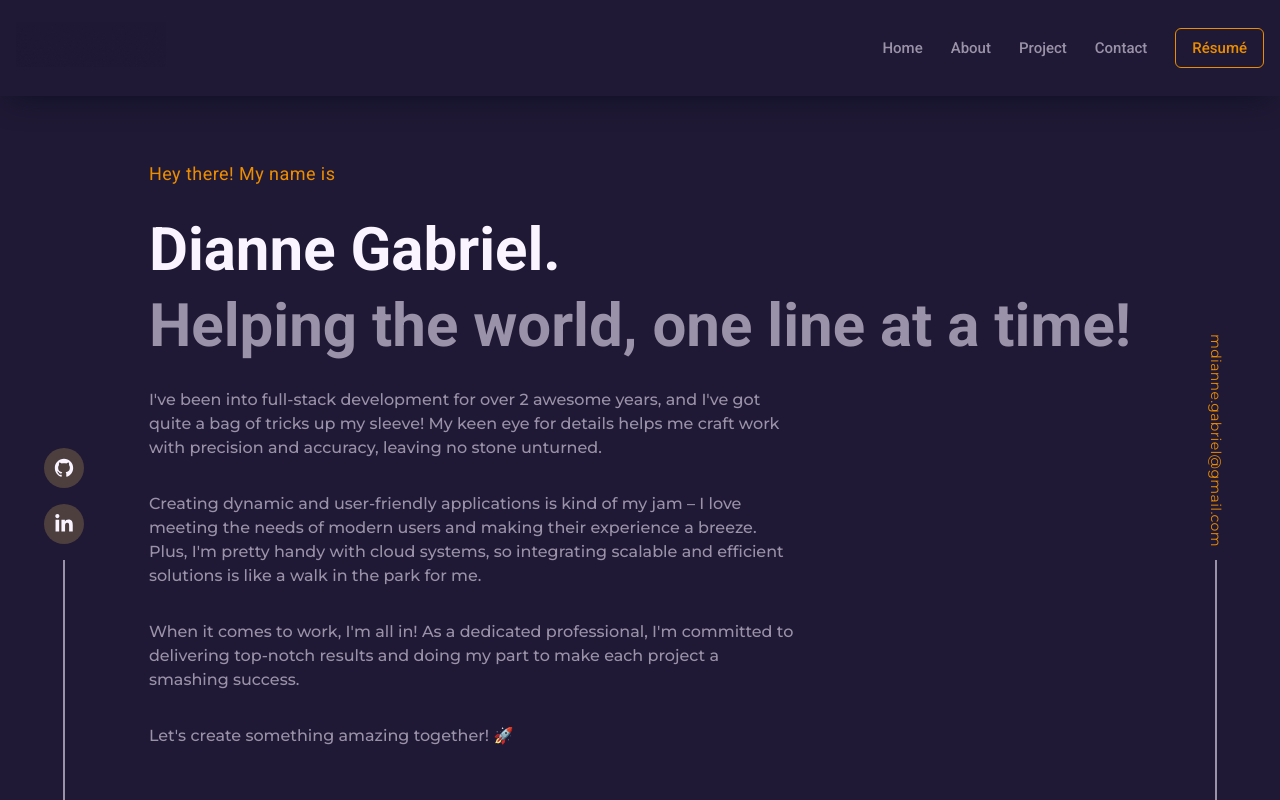
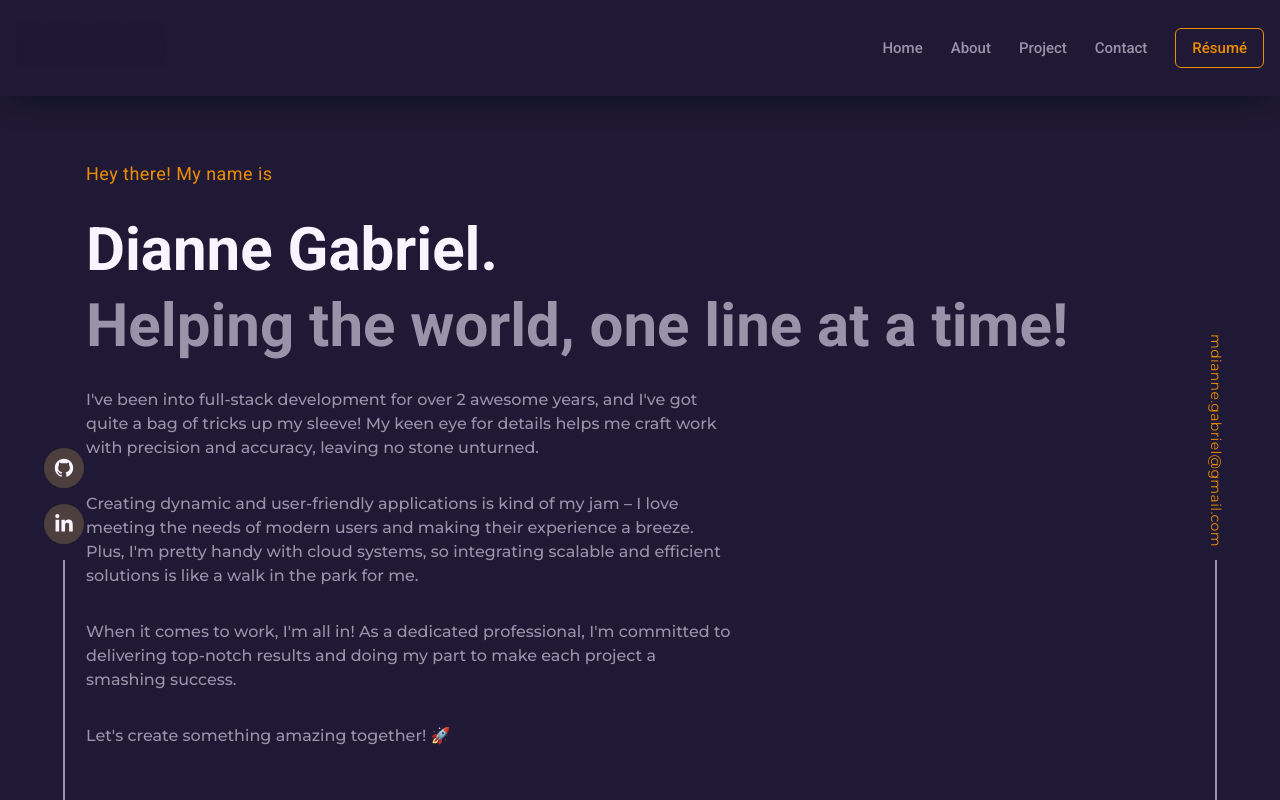
Before and after one commit to diannegabriel/website, a Next.js app: page / in a window 1280 px wide. Built offline with nearby package versions, Linux system fonts and the light colour scheme.

Commit message:
Modify styling

```diff
--- a/pages/index.tsx
+++ b/pages/index.tsx
@@ -25,7 +25,7 @@ export default function Home() {
           >
             <Socials />
           </motion.aside>
-          <article className="h-[88vh] mx-auto p-4">
+          <article className="h-[88vh] w-full mx-auto p-4">
             <Introduction />
           </article>
           <motion.aside
```
